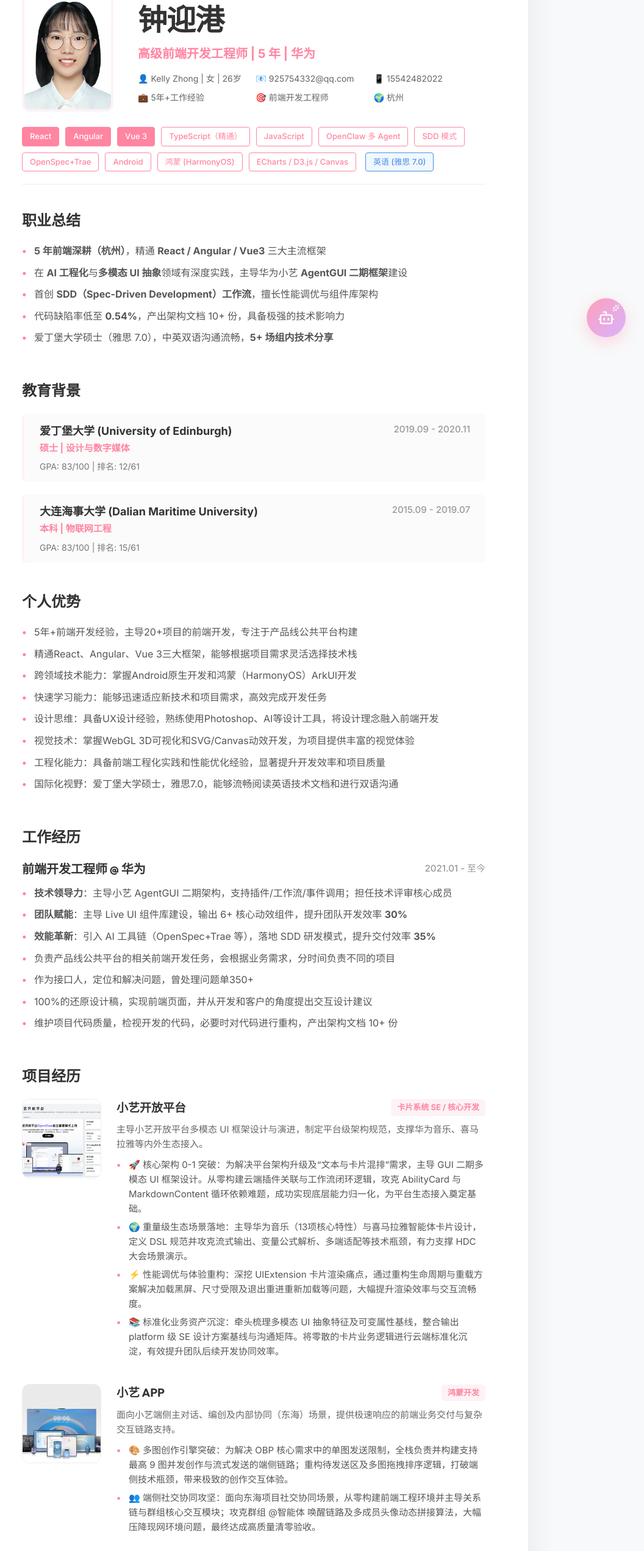
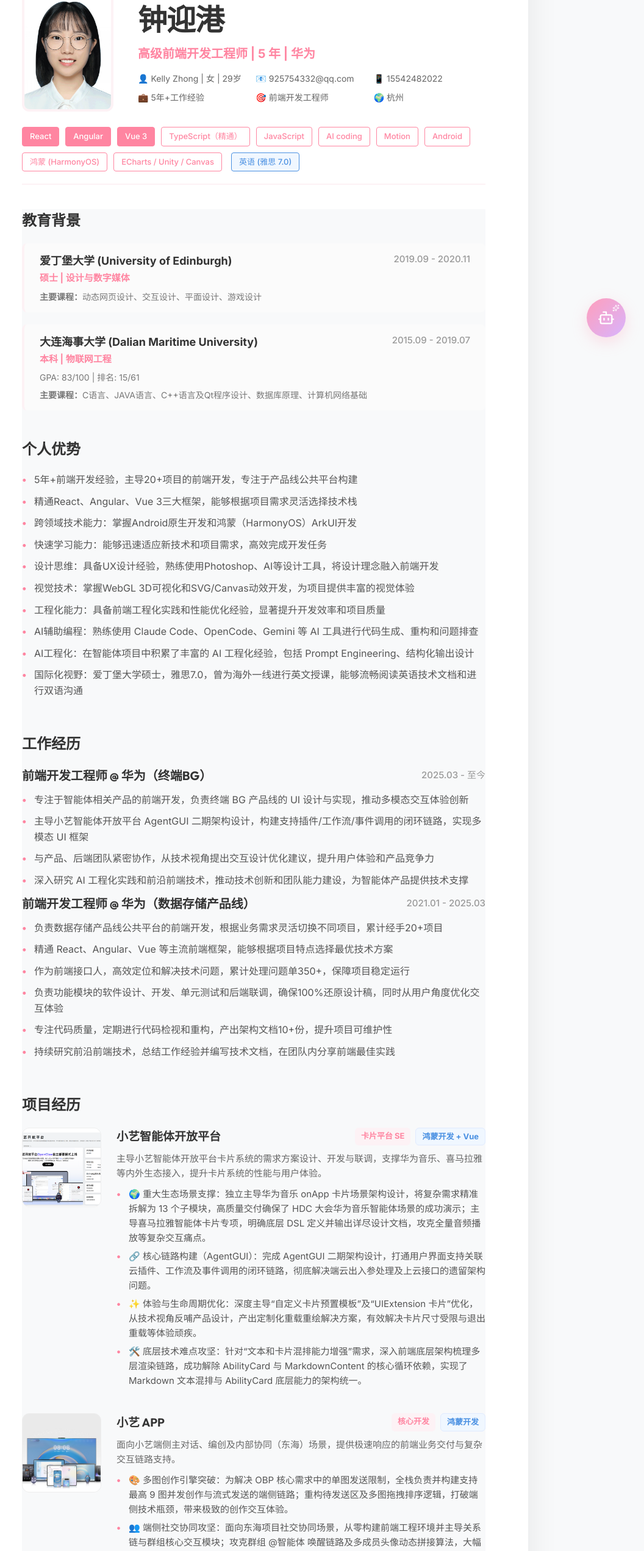
Before and after one commit to 925754332-dev/pinkdev-portfolio, a React (Vite) app: page /resume in a window 1280 px wide. Shown: the part 217-2760 px from the top of the page at 61% size, without its empty margins (224-1280 px from the left). Built offline with nearby package versions, Linux system fonts and the light colour scheme.

Commit message:
Update portfolio with various changes: resume section reordering, project additions, layout fixes, skill updates, and UI improvements

```diff
--- a/src/components/Layout.css
+++ b/src/components/Layout.css
@@ -23,6 +23,15 @@
 
 .layout {
   padding-top: var(--header-height);
+  min-height: calc(100vh - var(--header-height));
+  display: flex;
+  flex-direction: column;
+}
+
+main {
+  flex: 1;
+  display: block;
+  background-color: #f8f9fa;
 }
 
 .logo {
@@ -153,7 +162,7 @@
 }
 
 .footer {
-  background-color: transparent;
+  background-color: var(--bg-color);
   padding: 100px 60px;
   display: flex;
   flex-direction: column;
--- a/src/pages/Projects.tsx
+++ b/src/pages/Projects.tsx
@@ -32,11 +32,12 @@
 
       <div className="project-list-detailed">
         {filteredProjects.map(project => (
-          <Link to={`/project/${project.id}`} key={project.id} className="detailed-proj-card-link">
-            <div className="detailed-proj-card">
+          <div key={project.id} className="detailed-proj-card">
+            <Link to={`/project/${project.id}`} className="detailed-proj-card-link">
               <div className="proj-image-frame">
                 <img src={project.image} alt={project.title} className="proj-img-content" />
               </div>
+            </Link>
             <div className="proj-info-content">
               <div className="proj-badge" style={{ backgroundColor: `${project.badgeColor}15`, color: project.badgeColor }}>
                 {project.badge}
@@ -50,7 +51,6 @@
               </div>
             </div>
           </div>
-          </Link>
         ))}
       </div>
     </div>
--- a/src/pages/Resume.css
+++ b/src/pages/Resume.css
@@ -4,6 +4,7 @@
   padding: 60px 20px;
   display: flex;
   justify-content: center;
+  align-items: center;
   font-family: 'Inter', -apple-system, BlinkMacSystemFont, "Segoe UI", Roboto, Helvetica, Arial, sans-serif;
 }
 
@@ -237,13 +238,39 @@
   color: #333;
 }
 
+.proj-badges-container-v {
+  display: flex;
+  gap: 8px;
+  flex-wrap: wrap;
+}
+
 .proj-badge-v {
   font-size: 13px;
-  background-color: #FDF2F5;
-  color: #FF85A1;
   padding: 4px 10px;
   border-radius: 6px;
   font-weight: 600;
+}
+
+.personal-project-tag-v {
+  font-size: 12px;
+  background-color: #f0f7ff;
+  color: #4A90E2;
+  padding: 2px 8px;
+  border-radius: 4px;
+  font-weight: 600;
+  margin-left: 8px;
+  vertical-align: middle;
+}
+
+.role-badge-v {
+  background-color: #FDF2F5;
+  color: #FF85A1;
+}
+
+.tech-badge-v {
+  background-color: #f0f7ff;
+  color: #4A90E2;
+  border: 1px solid #e0ebff;
 }
 
 .proj-desc-v {
--- a/src/pages/Resume.tsx
+++ b/src/pages/Resume.tsx
@@ -24,7 +24,7 @@
               <h1>钟迎港</h1>
               <p className="tagline-v">高级前端开发工程师 | 5 年 | 华为</p>
               <div className="contact-grid-v">
-                <div className="contact-item-v">👤 Kelly Zhong | 女 | 26岁</div>
+                <div className="contact-item-v">👤 Kelly Zhong | 女 | 29岁</div>
                 <div className="contact-item-v">📧 925754332@qq.com</div>
                 <div className="contact-item-v">📱 15542482022</div>
                 <div className="contact-item-v">💼 5年+工作经验</div>
@@ -42,12 +42,11 @@
               <span className="skill-tag-v solid">Vue 3</span>
               <span className="skill-tag-v">TypeScript（精通）</span>
               <span className="skill-tag-v">JavaScript</span>
-              <span className="skill-tag-v">OpenClaw 多 Agent</span>
-              <span className="skill-tag-v">SDD 模式</span>
-              <span className="skill-tag-v">OpenSpec+Trae</span>
+              <span className="skill-tag-v">AI coding</span>
+              <span className="skill-tag-v">Motion</span>
               <span className="skill-tag-v">Android</span>
               <span className="skill-tag-v">鸿蒙 (HarmonyOS)</span>
-              <span className="skill-tag-v">ECharts / D3.js / Canvas</span>
+              <span className="skill-tag-v">ECharts / Unity / Canvas</span>
               <span className="skill-tag-v lang-tag-v">英语 (雅思 7.0)</span>
             </div>
           </div>
@@ -55,16 +54,7 @@
 
         {/* Main Content Sections */}
         <main className="resume-content-v">
-          <section className="resume-section-v">
-            <h2 className="content-block-title-v">职业总结</h2>
-            <ul className="bullet-list-v">
-              <li><strong>5 年前端深耕（杭州）</strong>，精通 <strong>React / Angular / Vue3</strong> 三大主流框架</li>
-              <li>在 <strong>AI 工程化</strong>与<strong>多模态 UI 抽象</strong>领域有深度实践，主导华为小艺 <strong>AgentGUI 二期框架</strong>建设</li>
-              <li>首创 <strong>SDD（Spec-Driven Development）工作流</strong>，擅长性能调优与组件库架构</li>
-              <li>代码缺陷率低至 <strong>0.54%</strong>，产出架构文档 10+ 份，具备极强的技术影响力</li>
-              <li>爱丁堡大学硕士（雅思 7.0），中英双语沟通流畅，<strong>5+ 场组内技术分享</strong></li>
-            </ul>
-          </section>
+
 
           <section className="resume-section-v">
             <h2 className="content-block-title-v">教育背景</h2>
@@ -78,7 +68,7 @@
                   <span className="date-v">2019.09 - 2020.11</span>
                 </div>
                 <div className="edu-details-v">
-                  GPA: 83/100 | 排名: 12/61
+                  <strong>主要课程：</strong>动态网页设计、交互设计、平面设计、游戏设计
                 </div>
               </div>
               <div className="edu-item-v">
@@ -91,6 +81,9 @@
                 </div>
                 <div className="edu-details-v">
                   GPA: 83/100 | 排名: 15/61
+                  <div style={{marginTop: '8px'}}>
+                    <strong>主要课程：</strong>C语言、JAVA语言、C++语言及Qt程序设计、数据库原理、计算机网络基础
+                  </div>
                 </div>
               </div>
             </div>
@@ -108,7 +101,9 @@
               <li>设计思维：具备UX设计经验，熟练使用Photoshop、AI等设计工具，将设计理念融入前端开发</li>
               <li>视觉技术：掌握WebGL 3D可视化和SVG/Canvas动效开发，为项目提供丰富的视觉体验</li>
               <li>工程化能力：具备前端工程化实践和性能优化经验，显著提升开发效率和项目质量</li>
-              <li>国际化视野：爱丁堡大学硕士，雅思7.0，能够流畅阅读英语技术文档和进行双语沟通</li>
+              <li>AI辅助编程：熟练使用 Claude Code、OpenCode、Gemini 等 AI 工具进行代码生成、重构和问题排查</li>
+              <li>AI工程化：在智能体项目中积累了丰富的 AI 工程化经验，包括 Prompt Engineering、结构化输出设计</li>
+              <li>国际化视野：爱丁堡大学硕士，雅思7.0，曾为海外一线进行英文授课，能够流畅阅读英语技术文档和进行双语沟通</li>
             </ul>
           </section>
 
@@ -116,17 +111,28 @@
             <h2 className="content-block-title-v">工作经历</h2>
             <div className="experience-item-v">
               <div className="exp-header-v">
-                <h3>前端开发工程师 @ 华为</h3>
-                <span className="date-v">2021.01 - 至今</span>
+                <h3>前端开发工程师 @ 华为（终端BG）</h3>
+                <span className="date-v">2025.03 - 至今</span>
               </div>
               <ul className="bullet-list-v">
-                <li><strong>技术领导力</strong>：主导小艺 AgentGUI 二期架构，支持插件/工作流/事件调用；担任技术评审核心成员</li>
-                <li><strong>团队赋能</strong>：主导 Live UI 组件库建设，输出 6+ 核心动效组件，提升团队开发效率 <strong>30%</strong></li>
-                <li><strong>效能革新</strong>：引入 AI 工具链（OpenSpec+Trae 等），落地 SDD 研发模式，提升交付效率 <strong>35%</strong></li>
-                <li>负责产品线公共平台的相关前端开发任务，会根据业务需求，分时间负责不同的项目</li>
-                <li>作为接口人，定位和解决问题，曾处理问题单350+</li>
-                <li>100%的还原设计稿，实现前端页面，并从开发和客户的角度提出交互设计建议</li>
-                <li>维护项目代码质量，检视开发的代码，必要时对代码进行重构，产出架构文档 10+ 份</li>
+                <li>专注于智能体相关产品的前端开发，负责终端 BG 产品线的 UI 设计与实现，推动多模态交互体验创新</li>
+                <li>主导小艺智能体开放平台 AgentGUI 二期架构设计，构建支持插件/工作流/事件调用的闭环链路，实现多模态 UI 框架</li>
+                <li>与产品、后端团队紧密协作，从技术视角提出交互设计优化建议，提升用户体验和产品竞争力</li>
+                <li>深入研究 AI 工程化实践和前沿前端技术，推动技术创新和团队能力建设，为智能体产品提供技术支撑</li>
+              </ul>
+            </div>
+            <div className="experience-item-v">
+              <div className="exp-header-v">
+                <h3>前端开发工程师 @ 华为（数据存储产品线）</h3>
+                <span className="date-v">2021.01 - 2025.03</span>
+              </div>
+              <ul className="bullet-list-v">
+                <li>负责数据存储产品线公共平台的前端开发，根据业务需求灵活切换不同项目，累计经手20+项目</li>
+                <li>精通 React、Angular、Vue 等主流前端框架，能够根据项目特点选择最优技术方案</li>
+                <li>作为前端接口人，高效定位和解决技术问题，累计处理问题单350+，保障项目稳定运行</li>
+                <li>负责功能模块的软件设计、开发、单元测试和后端联调，确保100%还原设计稿，同时从用户角度优化交互体验</li>
+                <li>专注代码质量，定期进行代码检视和重构，产出架构文档10+份，提升项目可维护性</li>
+                <li>持续研究前沿前端技术，总结工作经验并编写技术文档，在团队内分享前端最佳实践</li>
               </ul>
             </div>
           </section>
@@ -141,15 +147,19 @@
                 </div>
                 <div className="proj-content-v">
                   <div className="proj-header-v">
-                    <h3>小艺开放平台</h3>
-                    <span className="proj-badge-v">卡片系统 SE / 核心开发</span>
+                    <h3>小艺智能体开放平台</h3>
+                    <div className="proj-badges-container-v">
+                      <span className="proj-badge-v role-badge-v">卡片平台 SE</span>
+                      <span className="proj-badge-v tech-badge-v">鸿蒙开发 + Vue</span>
+                    </div>
                   </div>
-                  <p className="proj-desc-v">主导小艺开放平台多模态 UI 框架设计与演进，制定平台级架构规范，支撑华为音乐、喜马拉雅等内外生态接入。</p>
+                  <p className="proj-desc-v">主导小艺智能体开放平台卡片系统的需求方案设计、开发与联调，支撑华为音乐、喜马拉雅等内外生态接入，提升卡片系统的性能与用户体验。</p>
                   <ul className="bullet-list-v compact">
-                    <li>🚀 核心架构 0-1 突破：为解决平台架构升级及“文本与卡片混排”需求，主导 GUI 二期多模态 UI 框架设计。从零构建云端插件关联与工作流闭环逻辑，攻克 AbilityCard 与 MarkdownContent 循环依赖难题，成功实现底层能力归一化，为平台生态接入奠定基础。</li>
-                    <li>🌍 重量级生态场景落地：主导华为音乐（13项核心特性）与喜马拉雅智能体卡片设计，定义 DSL 规范并攻克流式输出、变量公式解析、多端适配等技术瓶颈，有力支撑 HDC 大会场景演示。</li>
-                    <li>⚡ 性能调优与体验重构：深挖 UIExtension 卡片渲染痛点，通过重构生命周期与重载方案解决加载黑屏、尺寸受限及退出重进重新加载等问题，大幅提升渲染效率与交互流畅度。</li>
-                    <li>📚 标准化业务资产沉淀：牵头梳理多模态 UI 抽象特征及可变属性基线，整合输出 platform 级 SE 设计方案基线与沟通矩阵。将零散的卡片业务逻辑进行云端标准化沉淀，有效提升团队后续开发协同效率。</li>
+                    <li>🌍 重大生态场景支撑：独立主导华为音乐 onApp 卡片场景架构设计，将复杂需求精准拆解为 13 个子模块，高质量交付确保了 HDC 大会华为音乐智能体场景的成功演示；主导喜马拉雅智能体卡片专项，明确底层 DSL 定义并输出详尽设计文档，攻克全量音频播放等复杂交互痛点。</li>
+                    <li>🔗 核心链路构建（AgentGUI）：完成 AgentGUI 二期架构设计，打通用户界面支持关联云插件、工作流及事件调用的闭环链路，彻底解决端云出入参处理及上云接口的遗留架构问题。</li>
+                    <li>✨ 体验与生命周期优化：深度主导“自定义卡片预置模板”及“UIExtension 卡片”优化，从技术视角反哺产品设计，产出定制化重载重绘解决方案，有效解决卡片尺寸受限与退出重载等体验顽疾。</li>
+                    <li>🛠️ 底层技术难点攻坚：针对“文本和卡片混排能力增强”需求，深入前端底层架构梳理多层渲染链路，成功解除 AbilityCard 与 MarkdownContent 的核心循环依赖，实现了 Markdown 文本混排与 AbilityCard 底层能力的架构统一。</li>
+
                   </ul>
                 </div>
               </div>
@@ -163,7 +173,10 @@
                 <div className="proj-content-v">
                   <div className="proj-header-v">
                     <h3>小艺 APP</h3>
-                    <span className="proj-badge-v">鸿蒙开发</span>
+                    <div className="proj-badges-container-v">
+                      <span className="proj-badge-v role-badge-v">核心开发</span>
+                      <span className="proj-badge-v tech-badge-v">鸿蒙开发</span>
+                    </div>
                   </div>
                   <p className="proj-desc-v">面向小艺端侧主对话、编创及内部协同（东海）场景，提供极速响应的前端业务交付与复杂交互链路支持。</p>
                   <ul className="bullet-list-v compact">
@@ -181,15 +194,18 @@
                 </div>
                 <div className="proj-content-v">
                   <div className="proj-header-v">
-                    <h3>AmiTrip - AI 原生智能旅行规划代理 (Agent)</h3>
-                    <span className="proj-badge-v">React + Gemini 1.5 Flash</span>
+                    <h3>AmiTrip - AI 旅行规划 <span className="personal-project-tag-v">个人项目</span></h3>
+                    <div className="proj-badges-container-v">
+                      <span className="proj-badge-v role-badge-v">独立开发</span>
+                      <span className="proj-badge-v tech-badge-v">Three.js + Gemini</span>
+                    </div>
                   </div>
-                  <p className="proj-desc-v">开发了一个能够根据模糊指令自主生成、动态调整并实时协作的旅行规划 Agent。核心技术栈：React, Gemini 1.5 Flash, TypeScript, Three.js, Firebase, Wikipedia API。</p>
+                  <p className="proj-desc-v">业余时间开发的个人项目，一个能够根据模糊指令自主生成、动态调整并实时协作的旅行规划 Agent。核心技术栈：React, Gemini, TypeScript, Three.js, Firebase, Wikipedia API。</p>
                   <ul className="bullet-list-v compact">
-                    <li>🧠 <strong>结构化决策引擎</strong>：利用 Gemini Structured Output (JSON Schema) 实现了 AI 逻辑与前端业务模型的解耦，要求 AI 自主决策交通工具、酒店档次及地理坐标，输出率达到 100% 的机器可读数据</li>
-                    <li>🔄 <strong>动态重规划逻辑</strong>：实现了 "环境感知"的重规划机制。当外部约束（如航班时间）改变时，Agent 能够基于当前状态（State）和新限制条件，自主触发逻辑闭环，重新计算并对齐所有后续行程细节</li>
-                    <li>🛠️ <strong>多维工具集成</strong>：通过 Prompt Engineering 引导 Agent 模拟工具调用，动态生成 Google Maps 导航协议、Wikipedia 词条检索及酒店预订查询，实现了从"信息生成"到"动作引导"的闭环</li>
-                    <li>💾 <strong>复杂状态机管理</strong>：通过 Firebase 和 React Hooks 维护 Agent 的长时记忆与当前上下文，支持用户通过自然语言对生成结果进行交互式微调（User-in-the-loop）</li>
+                    <li>🧠 <strong>结构化决策引擎</strong>：利用 Gemini Structured Output 设计强类型协议，实现 AI 逻辑与前端业务模型深度解耦，通过 JSON Schema 确保交通、酒店等决策数据 100% 结构化输出。</li>
+                    <li>🔄 <strong>动态重规划逻辑</strong>：实现环境感知型重规划机制，当航班或时间约束变更时，Agent 基于当前 State 自动触发逻辑闭环，完成全链路行程节点的自适应对齐与数据重算。</li>
+                    <li>🛠️ <strong>多维工具集成</strong>：通过 Prompt Engineering 驱动 Agent 模拟 Function Calling，动态生成地图导航协议与 API 调用指令，实现从“信息生成”到“业务动作引导”的工程闭环。</li>
+                    <li>💾 <strong>复杂状态机管理</strong>：基于 Firebase 与 React Hooks 维护长时记忆与上下文栈，支持 User-in-the-loop 交互模式，确保自然语言微调时前端状态与 AI 逻辑的高度一致性。</li>
                   </ul>
                 </div>
               </div>
@@ -203,10 +219,17 @@
                 <div className="proj-content-v">
                   <div className="proj-header-v">
                     <h3>华为蓝鲸应用商城</h3>
-                    <span className="proj-badge-v">React + Live UI</span>
+                    <div className="proj-badges-container-v">
+                      <span className="proj-badge-v role-badge-v">前端开发负责人</span>
+                      <span className="proj-badge-v tech-badge-v">React + Live UI</span>
+                    </div>
                   </div>
                   <p className="proj-desc-v">一站式 IT 应用解决方案集成平台，是产品线重点项目，已有超过120+主流应用上架。采用 React 框架，使用 Live UI 组件，适配PC端和移动端。</p>
-                  <p className="proj-desc-v">作为前端开发负责人，负责大颗粒需求的软件设计、需求分析，承担日常的进度对齐工作，同时开发大颗粒需求内容。经手 20+ 项目，主要涉及 React、Angular 两大技术框架。处理问题单 350+，100% 还原设计稿，从开发和客户角度提出交互设计建议。</p>
+                  <ul className="bullet-list-v compact">
+                    <li>🏗️ <strong>架构设计与需求分析</strong>：作为前端负责人，主导大颗粒需求的软件设计与方案选型，负责内容风控回扫、用户留资弹窗等核心复杂业务开发。</li>
+                    <li>🚀 <strong>前端先行与高效开发</strong>：独立对接 5 名后端开发，通过搭建 Mock 环境实现前后端并行开发，打破进度依赖，确保大颗粒需求快速落地。</li>
+                    <li>🏆 <strong>高质量准时交付</strong>：版本按时交付且无红线问题，通过精细化自测与流程控制，将交付缺陷率压低至 0.54%。</li>
+                  </ul>
                 </div>
               </div>
             </div>
@@ -219,7 +242,10 @@
                 <div className="proj-content-v">
                   <div className="proj-header-v">
                     <h3>Live UI (React) 组件库</h3>
-                    <span className="proj-badge-v">React Components</span>
+                    <div className="proj-badges-container-v">
+                      <span className="proj-badge-v role-badge-v">核心开发</span>
+                      <span className="proj-badge-v tech-badge-v">React + TypeScript</span>
+                    </div>
                   </div>
                   <p className="proj-desc-v">该 React 组件库为公司内部项目，项目供产品线所有 React 前端项目使用，采用最新的 Live Design 3.0 规范。</p>
                   <ul className="bullet-list-v compact">
@@ -242,7 +268,10 @@
                 <div className="proj-content-v">
                   <div className="proj-header-v">
                     <h3>DME 数据管理引擎</h3>
-                    <span className="proj-badge-v">Angular</span>
+                    <div className="proj-badges-container-v">
+                      <span className="proj-badge-v role-badge-v">核心开发</span>
+                      <span className="proj-badge-v tech-badge-v">Angular</span>
+                    </div>
                   </div>
                   <p className="proj-desc-v">该项目为华为 IT 基础设施智能运维与数据智能管理平台，使用 Angular 框架。</p>
                   <ul className="bullet-list-v compact">
@@ -263,7 +292,10 @@
                 <div className="proj-content-v">
                   <div className="proj-header-v">
                     <h3>manageOne 可视化大屏项目</h3>
-                    <span className="proj-badge-v">React + ECharts</span>
+                    <div className="proj-badges-container-v">
+                      <span className="proj-badge-v role-badge-v">核心开发</span>
+                      <span className="proj-badge-v tech-badge-v">React + ECharts</span>
+                    </div>
                   </div>
                   <p className="proj-desc-v">该项目为产品线内普遍使用的可视化大屏项目，被 dme 等项目使用，实现简单编辑就生成酷炫大屏的功能。采用 React 框架和 Echarts。</p>
                   <ul className="bullet-list-v compact">
```
Also changed, not shown: src/components/ChatWidget.css (+152 -14 lines), src/data/projects.ts (+16 -16 lines), src/pages/ProjectDetail.css (+19 -25 lines), src/pages/ProjectDetail.tsx (+11 -16 lines), src/pages/Projects.css (+15 -3 lines), vite.config.ts (+8 -0 lines). Lines whose indentation alone changed are shown as unchanged.
